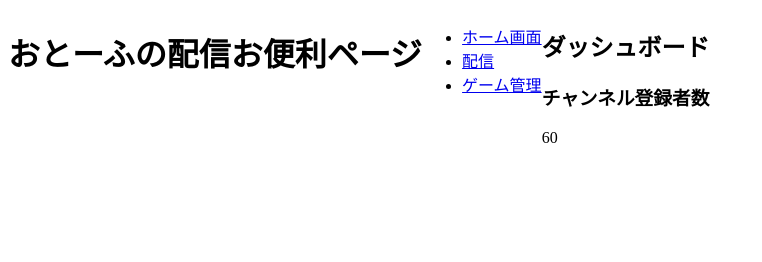
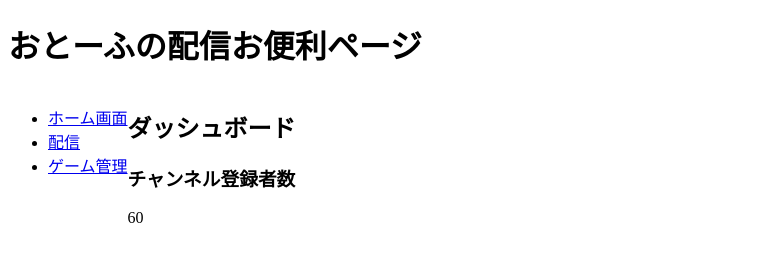
Before and after one commit to yamamotyyie/Touhu_Tumige, a plain HTML site: page index.html in a window 1280 px wide. Shown: the whole page, without its empty margins (0-762 px from the left). Drawn offline with Linux system fonts and the light colour scheme.

Commit message:
feat: display flexの使い方を理解

```diff
--- a/index.html
+++ b/index.html
@@ -11,6 +11,7 @@
         <h1>おとーふの配信お便利ページ</h1>
     </header>
 
+    <div class="container-area">
         <nav>
             <ul>
                 <li><a href="#">ホーム画面</a></li>
@@ -26,7 +27,7 @@
                 <h3>チャンネル登録者数</h3>
                 <p>60</p>
             </section>
-
         </main>
+    </div>
 </body>
 </html>
--- a/styles.css
+++ b/styles.css
@@ -1,3 +1,8 @@
 .container{
+
+}
+
+.container-area{
     display: flex;
+    min-height: calc(100vh - 80px);
 }
```
Lines whose indentation alone changed are shown as unchanged.
